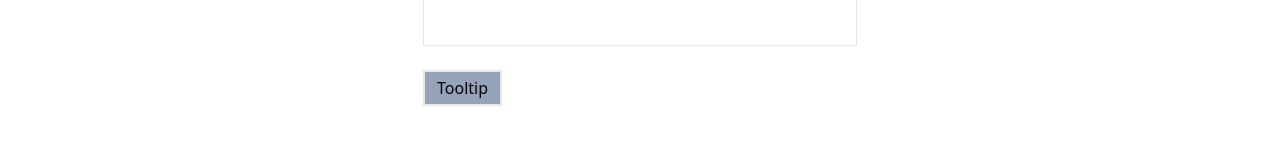
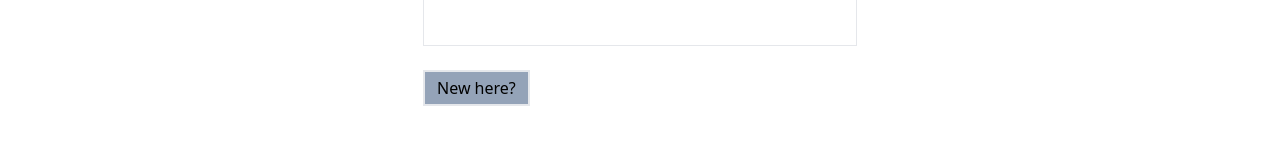
Before and after one commit to sushantsharma08/E-MoneyLender, a React (Vite) app in the folder Client/E-moneylender/: page /auth_login in a window 1280 px wide. Shown: the part 596-740 px from the top of the page. Built offline with nearby package versions, Linux system fonts and the light colour scheme.

Commit message:
Update Authentication.jsx

```diff
--- a/Client/E-moneylender/src/page/Authentication.jsx
+++ b/Client/E-moneylender/src/page/Authentication.jsx
@@ -112,7 +112,7 @@ const Authentication = () => {
             </div>
             <br />
             <div className="tooltip_div">
-                <button className='border-2 px-3 py-1 bg-slate-400' onFocus={()=>setShowTooltip(true)}>Tooltip</button>
+                <button className='border-2 px-3 py-1 bg-slate-400' onClick={()=>setShowTooltip(true)}>New here?</button>
                 <div className="border w-64 px-6 py-4" style={{display:ShowTooltip?"block":"none"}}>
                     <p className='title text-lg text-center'>For Guests</p>
                     Username:Guest_Account <br />
```
